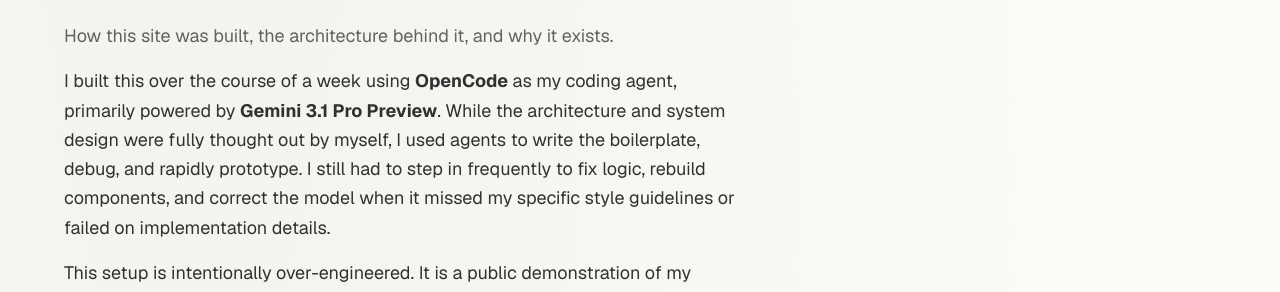
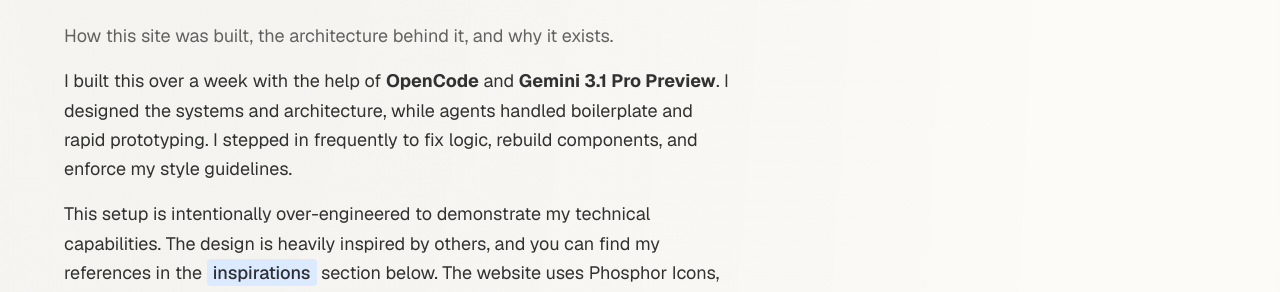
Before and after one commit to ndzuma/ndzumamalate.com, a Next.js app in the folder apps/web/: page /this in a window 1280 px wide. Shown: the part 207-499 px from the top of the page. Built offline with nearby package versions, Linux system fonts and the light colour scheme; no server answers.

Commit message:
Update "This" page content for clarity and additional details

```diff
--- a/apps/web/app/this/page.tsx
+++ b/apps/web/app/this/page.tsx
@@ -44,10 +44,10 @@
         </p>
         <div className="text-base sm:text-lg text-black/80 leading-relaxed space-y-4">
           <div>
-            I built this over the course of a week using <strong>OpenCode</strong> as my coding agent, primarily powered by <strong>Gemini 3.1 Pro Preview</strong>. While the architecture and system design were fully thought out by myself, I used agents to write the boilerplate, debug, and rapidly prototype. I still had to step in frequently to fix logic, rebuild components, and correct the model when it missed my specific style guidelines or failed on implementation details.
+            I built this over a week with the help of <strong>OpenCode</strong> and <strong>Gemini 3.1 Pro Preview</strong>. I designed the systems and architecture, while agents handled boilerplate and rapid prototyping. I stepped in frequently to fix logic, rebuild components, and enforce my style guidelines.
           </div>
           <div>
-            This setup is intentionally over-engineered. It is a public demonstration of my technical capabilities. However, I can't act like the design came purely from my own head—I had ideas from other people. You can find my references in the <a href="#inspirations" className="font-medium text-black bg-blue-100 px-1.5 py-0.5 rounded hover:bg-blue-200 transition-colors">inspirations</a> section below.
+            This setup is intentionally over-engineered to demonstrate my technical capabilities. The design is heavily inspired by others, and you can find my references in the <a href="#inspirations" className="font-medium text-black bg-blue-100 px-1.5 py-0.5 rounded hover:bg-blue-200 transition-colors">inspirations</a> section below. The website uses Phosphor Icons, and the home screen logo ticker uses Simple Icons.
           </div>
           <div>
             Check out the <InlineProjectLink title="project repo" url="https://github.com/ndzuma/ndzumamalate.com" label="View on Github" />.
```
